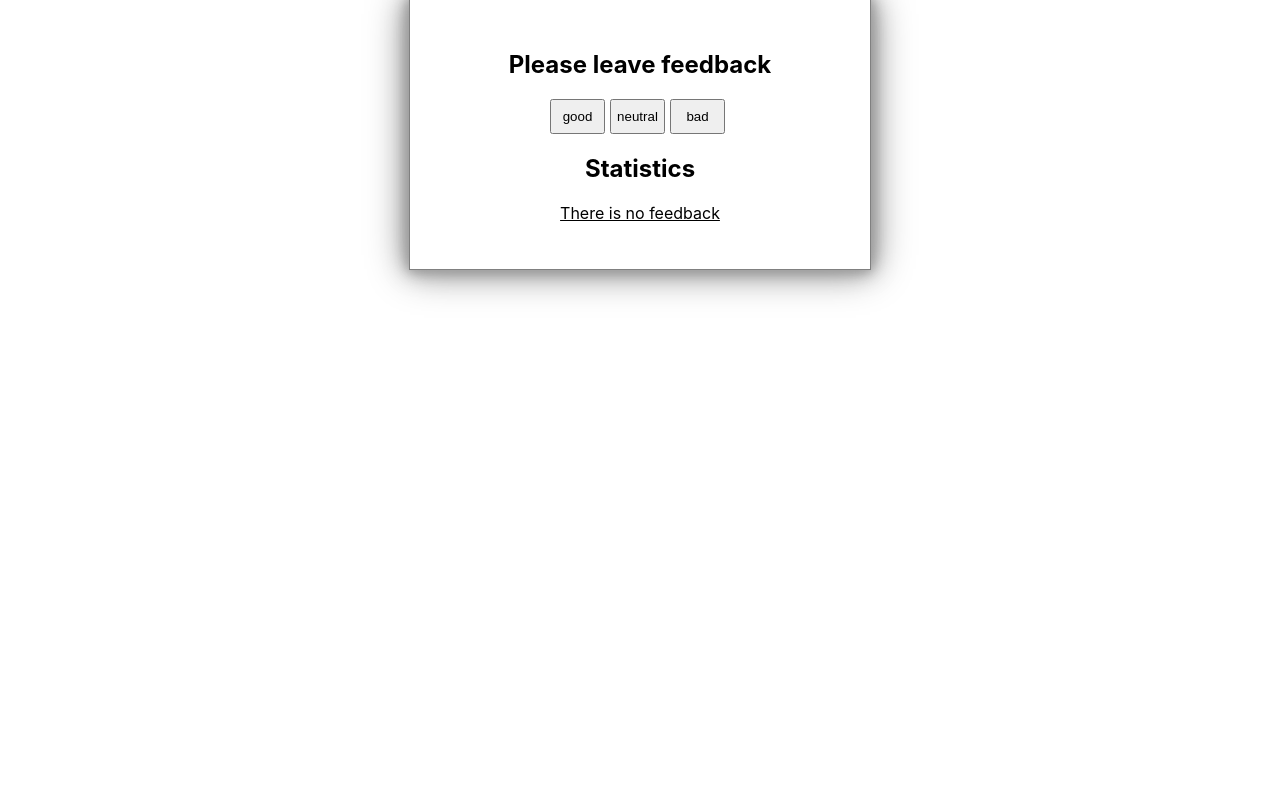
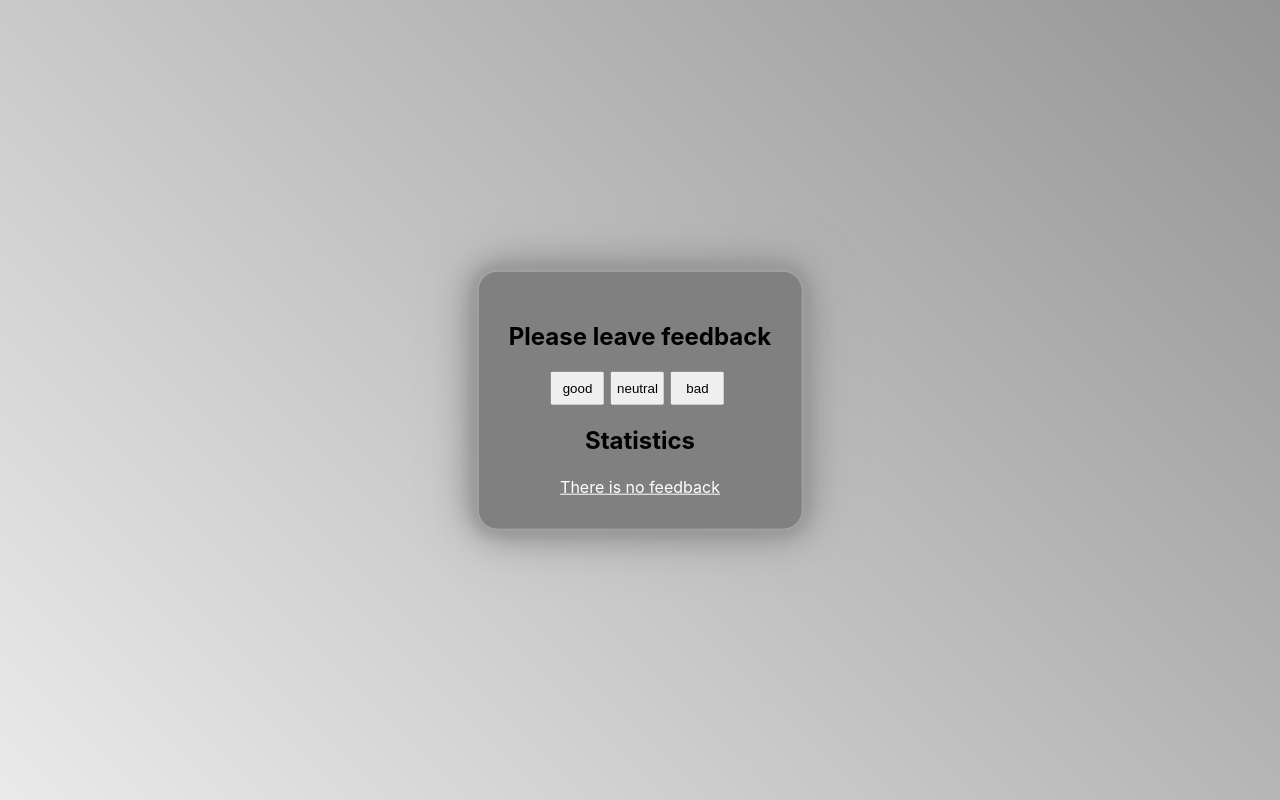
Before and after one commit to Anna-Nesterenko/goit-react-hw-04-feedback, a React (Create React App) app: page / in a window 1280 px wide. Built offline with nearby package versions, Linux system fonts and the light colour scheme.

Commit message:
finishStyle

```diff
--- a/src/components/App.jsx
+++ b/src/components/App.jsx
@@ -14,7 +14,7 @@ export class App extends Component {
   };
 
   onLeaveFeedback = e => {
-    const btnName = e.currentTarget.name;
+    const btnName = e.currentTarget.textContent;
 
     this.setState(prevState => ({
       [btnName]: prevState[btnName] + 1,
@@ -51,9 +51,7 @@ export class App extends Component {
         <SectionTitle title="Statistics">
           {addFeedback ? (
             <StatisticsList
-              good={good}
-              neutral={neutral}
-              bad={bad}
+              {...this.state}
               total={this.countTotalFeedback()}
               percent={this.countPositiveFeedbackPercentage()}
             />
--- a/src/components/Notification/Notification.styled.js
+++ b/src/components/Notification/Notification.styled.js
@@ -2,4 +2,6 @@ import styled from 'styled-components';
 
 export const NotifMessage = styled.p`
   text-decoration: underline;
+  line-height: 1.5;
+  margin: 0;
 `;
--- a/src/components/SectionTitle/SectionTitle.styled.js
+++ b/src/components/SectionTitle/SectionTitle.styled.js
@@ -5,9 +5,17 @@ export const TitleWrapper = styled.div`
 `;
 
 export const Container = styled.div`
-  outline: 1px solid grey;
+  position: absolute;
+  transform: translate(-50%, -50%);
+  top: 50%;
+  left: 50%;
+
+  border: 1px solid darkgrey;
   padding: 30px;
-  max-width: 400px;
-  margin: 0 auto;
-  box-shadow: 0 0 10px darkgray, 0 0 15px grey, 0 0 25px darkgray, 0 0 40px grey;
+  box-shadow: 0 0 10px darkgray, 0 0 15px grey, 0 0 25px darkgray, 0 0 40px grey,
+    0 0 60px darkgray;
+
+  background: gray;
+  border-radius: 20px;
+  /* backdrop-filter: blur(10px); */
 `;
--- a/src/index.css
+++ b/src/index.css
@@ -7,9 +7,16 @@ body {
     sans-serif;
   -webkit-font-smoothing: antialiased;
   -moz-osx-font-smoothing: grayscale;
+
+  background: linear-gradient(45deg, #eaeaea, #959595);
+  height: 100vh;
 }
 
 code {
   font-family: source-code-pro, Menlo, Monaco, Consolas, 'Courier New',
     monospace;
 }
+
+p {
+  color: white;
+}
```
